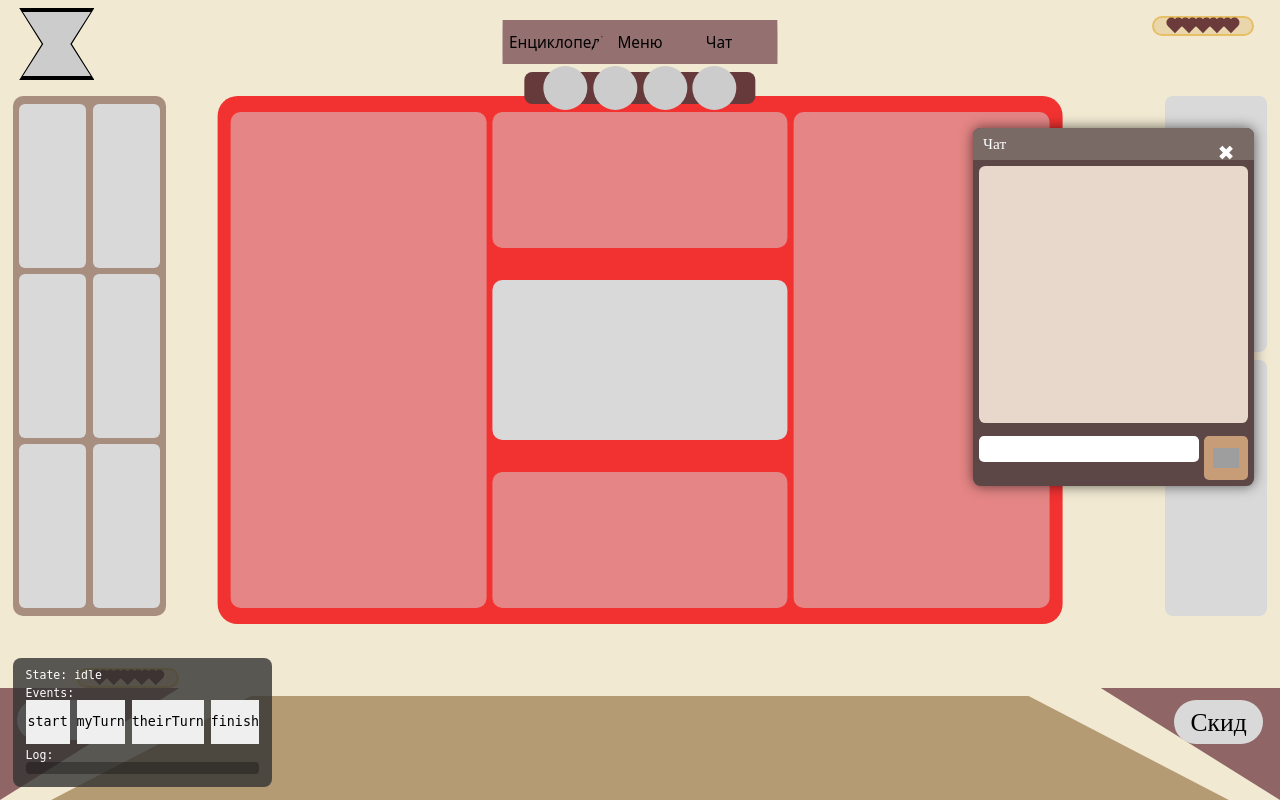
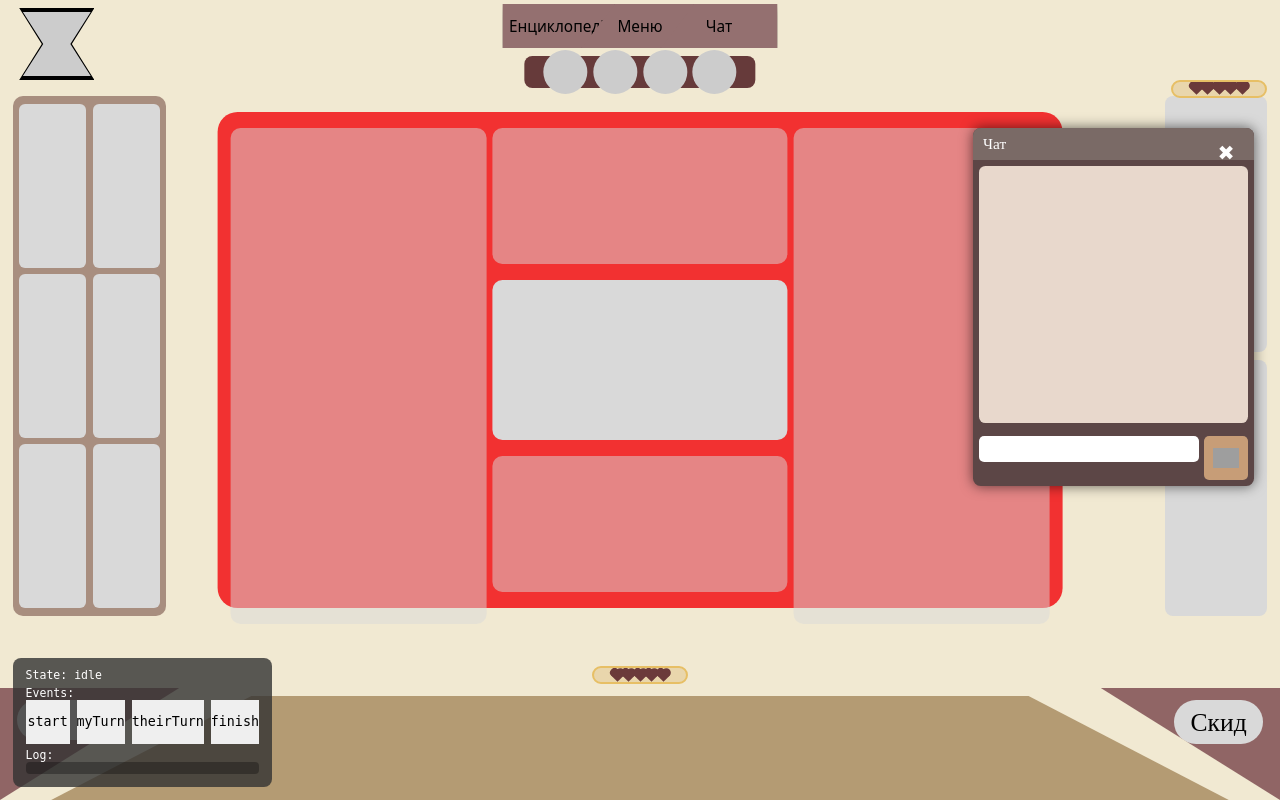
Before and after one commit to wowbruhwow/1, a Flask app: page /playable-window in a window 1280 px wide. Run offline with Flask 3, Linux system fonts and the light colour scheme; some web fonts are replaced; grey boxes are pictures that could not be loaded.

Commit message:
Fix UI spacing and HP panel styling to match design reference
Co-authored-by: wowbruhwow <151563881+wowbruhwow@users.noreply.github.com>

```diff
--- a/app/static/css/playable-window.css
+++ b/app/static/css/playable-window.css
@@ -120,7 +120,7 @@ body.body[data-page="play"] {
 
 .PlayersAndButtonsMenu {
   position: absolute;
-  top: 2.5vh;
+  top: 0.5vh;
   left: 50%;
   transform: translateX(-50%);
   width: auto;
@@ -209,18 +209,20 @@ body.body[data-page="play"] {
 
 .EnemyHealth {
     position: absolute;
-    top: 2vh;
-    right: 2vw;
-    width: 8vw;
-    height: 2.5vh;
+    top: 10vh;
+    right: 1vw;
+    width: 7.5vw;
+    height: 2.2vh;
     background-color: #E9D6AC;
-    border-radius: 20px;
+    border-radius: 15px;
     border: 2px solid #E7BF65;
     display: flex;
     justify-content: center;
     align-items: center;
-    gap: 0.3vw;
+    gap: 0.2vw;
+    padding: 0 0.3vw;
     z-index: 1000;
+    overflow: hidden;
 }
 
 /* ===== ЛІВА БІЧНА ПАНЕЛЬ: ЛОКАЦІЇ (сітка 2x3) ===== */
@@ -274,11 +276,11 @@ body.body[data-page="play"] {
 /* ===== ЦЕНТРАЛЬНА ІГРОВА ДОШКА ===== */
 .board {
     position: absolute;
-    top: 12vh;
+    top: 14vh;
     left: 50%;
     transform: translateX(-50%);
     width: 66vw;
-    height: 66vh;
+    height: 62vh;
     background-color: #F23131;
     border-radius: 20px;
 }
@@ -371,19 +373,21 @@ body.body[data-page="play"] {
 /* ===== ЗДОРОВ'Я ГРАВЦЯ ===== */
 .MyHealth {
     position: absolute;
-    left: 10%;
+    left: 50%;
     transform: translateX(-50%);
-    bottom: 14vh;
-    width: 8vw;
-    height: 2.5vh;
+    bottom: 14.5vh;
+    width: 7.5vw;
+    height: 2.2vh;
     background-color: #E9D6AC;
-    border-radius: 20px;
+    border-radius: 15px;
     border: 2px solid #E7BF65;
     display: flex;
     justify-content: center;
     align-items: center;
-    gap: 0.3vw;
+    gap: 0.2vw;
+    padding: 0 0.3vw;
     z-index: 1000;
+    overflow: hidden;
 }
 
 /* ===== РУКА ГРАВЦЯ (НИЖНЯ ТРАПЕЦІЯ) ===== */
@@ -691,30 +695,31 @@ body.body[data-page="play"] {
 
 /* ===== СЕРЦЯ ДЛЯ ЗДОРОВ'Я ===== */
 .heart {
-    width: 0.8vw;
-    height: 0.8vw;
+    width: 0.7vw;
+    height: 0.7vw;
     background-color: #6B3A3A;
     transform: rotate(-45deg);
     position: relative;
     display: inline-block;
+    flex-shrink: 0;
 }
 
 .heart::before,
 .heart::after {
     content: '';
     position: absolute;
-    width: 0.8vw;
-    height: 0.8vw;
+    width: 0.7vw;
+    height: 0.7vw;
     background-color: #6B3A3A;
     border-radius: 50%;
 }
 
 .heart::before {
-    top: -0.4vw;
+    top: -0.35vw;
     left: 0;
 }
 
 .heart::after {
-    left: 0.4vw;
+    left: 0.35vw;
     top: 0;
 }
```
